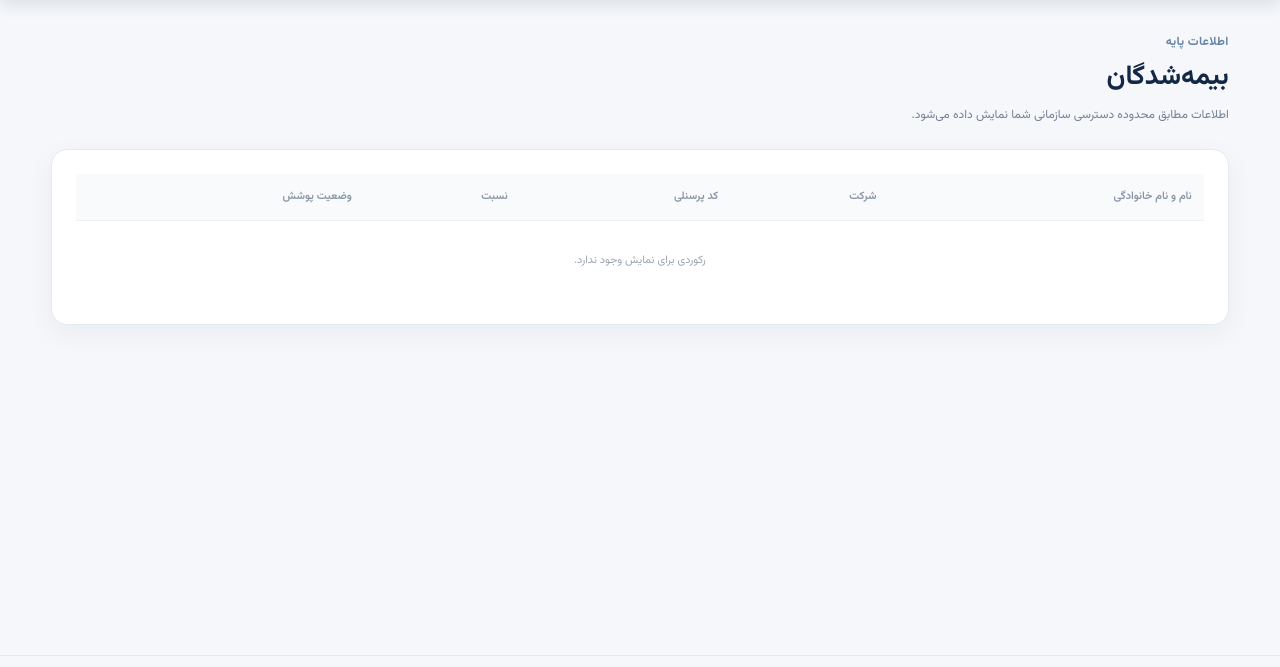
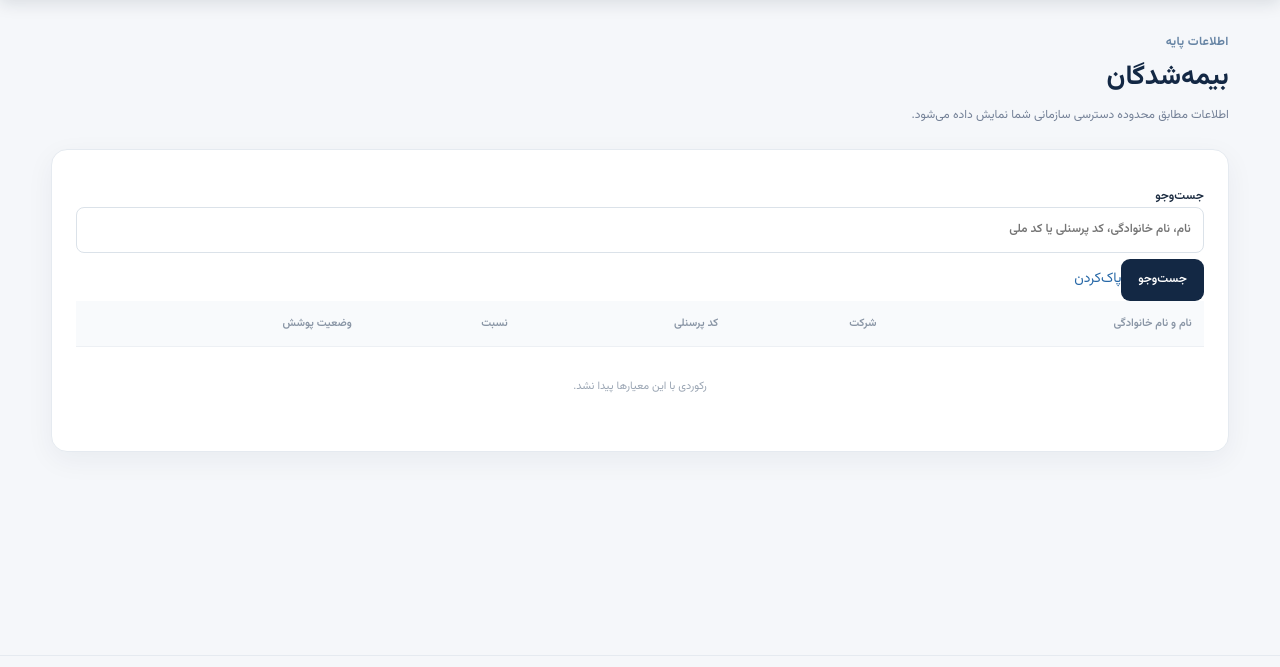
Before and after one commit to msalimimaram/office_kmc, a Django app: template templates/organizations/people_list.html in a window 1280 px wide. Shown: the part 76-743 px from the top of the page. Run offline with Django 5.2, Linux system fonts and the light colour scheme; the template is opened without the code that fills it, so the values that code supplies are empty.

Commit message:
Add search interface for insured people

```diff
--- a/templates/organizations/people_list.html
+++ b/templates/organizations/people_list.html
@@ -1,3 +1,4 @@
 {% extends "base.html" %}{% block title %}بیمه‌شدگان{% endblock %}
 {% block content %}<div class="page-heading"><div><p class="eyebrow">اطلاعات پایه</p><h1>بیمه‌شدگان</h1><p class="muted">اطلاعات مطابق محدوده دسترسی سازمانی شما نمایش داده می‌شود.</p></div></div>
-<section class="panel"><div class="table-wrap"><table><thead><tr><th>نام و نام خانوادگی</th><th>شرکت</th><th>کد پرسنلی</th><th>نسبت</th><th>وضعیت پوشش</th></tr></thead><tbody>{% for p in people %}<tr><td>{{ p.first_name }} {{ p.last_name }}</td><td>{{ p.company }}</td><td>{{ p.personnel_code|default:"—" }}</td><td>{{ p.get_relationship_display }}</td><td><span class="status">{{ p.is_insured|yesno:"تحت پوشش,فاقد پوشش" }}</span></td></tr>{% empty %}<tr><td colspan="5" class="empty">رکوردی برای نمایش وجود ندارد.</td></tr>{% endfor %}</tbody></table></div></section>{% endblock %}
+<section class="panel"><form method="get" class="filter-bar"><label>جست‌وجو<input type="search" name="q" value="{{ search_query }}" placeholder="نام، نام خانوادگی، کد پرسنلی یا کد ملی"></label><button class="btn primary" type="submit">جست‌وجو</button><a href="{% url 'people_list' %}">پاک‌کردن</a></form>
+<div class="table-wrap"><table><thead><tr><th>نام و نام خانوادگی</th><th>شرکت</th><th>کد پرسنلی</th><th>نسبت</th><th>وضعیت پوشش</th></tr></thead><tbody>{% for p in people %}<tr><td>{{ p.first_name }} {{ p.last_name }}</td><td>{{ p.company }}</td><td>{{ p.personnel_code|default:"—" }}</td><td>{{ p.get_relationship_display }}</td><td><span class="status">{{ p.is_insured|yesno:"تحت پوشش,فاقد پوشش" }}</span></td></tr>{% empty %}<tr><td colspan="5" class="empty">رکوردی با این معیارها پیدا نشد.</td></tr>{% endfor %}</tbody></table></div></section>{% endblock %}
```
